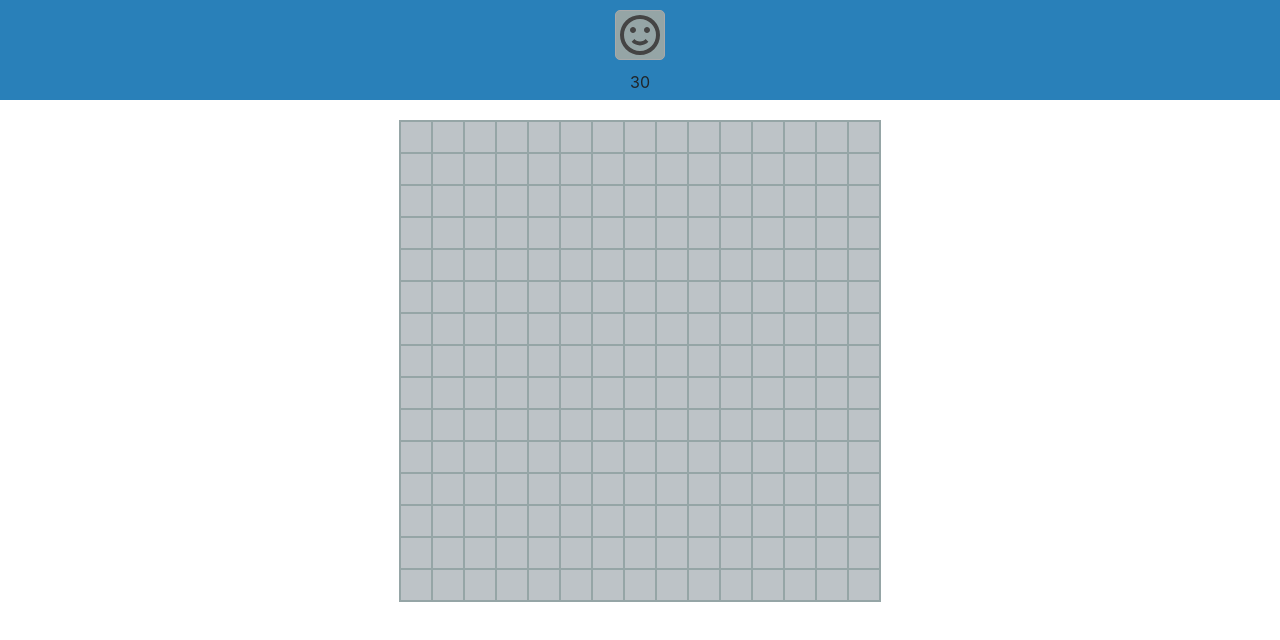
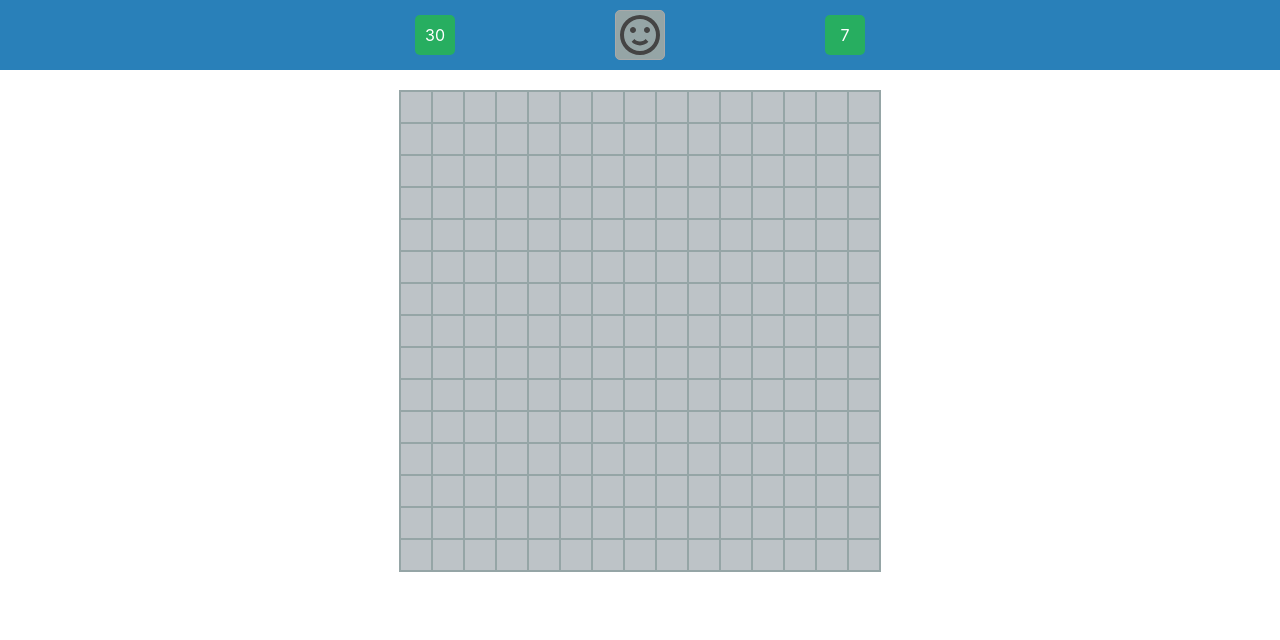
Before and after one commit to yilmazburak/minesweeper, an Angular app: page / in a window 1280 px wide. Shown: the top 640 px of the page. Built offline with nearby package versions, Linux system fonts and the light colour scheme.

Commit message:
Timer added

```diff
--- a/src/app/app.component.ts
+++ b/src/app/app.component.ts
@@ -11,22 +11,27 @@ export class AppComponent {
   title = 'minesweeper';
 
   constructor(private board: Board) {
-      console.log(board);
   }
 
   checkCell(cell: Cell) {
     const result = this.board.checkCell(cell);
     if(result === 'gameover') {
-      alert('You Lose!');
+      this.board.lose = true;
+      // alert('You Lose!');
     } else if (result === 'win'){
-      alert('You Win!');
+      this.board.win = true;
+      // alert('You Win!');
+
     }
   }
 
   flag(cell: Cell) {
     if(cell.status === 'flag') {
+      this.board.setFlagCount(this.board.getFlagCount()-1);
       cell.status = 'open';
+
     }else if(cell.status === 'open') {
+      this.board.setFlagCount(this.board.getFlagCount()+1);
       cell.status = 'flag';
     }
   }
--- a/src/app/components/status-bar/status-bar.component.html
+++ b/src/app/components/status-bar/status-bar.component.html
@@ -1,12 +1,23 @@
 <nav>
   <div class="display">
-
-    <button (click)="reset()">
-      <svg style="width:50px; height:50px" viewBox="0 0 25 25">
-        <path fill="#444444" d="M20,12A8,8 0 0,0 12,4A8,8 0 0,0 4,12A8,8 0 0,0 12,20A8,8 0 0,0 20,12M22,12A10,10 0 0,1 12,22A10,10 0 0,1 2,12A10,10 0 0,1 12,2A10,10 0 0,1 22,12M10,9.5C10,10.3 9.3,11 8.5,11C7.7,11 7,10.3 7,9.5C7,8.7 7.7,8 8.5,8C9.3,8 10,8.7 10,9.5M17,9.5C17,10.3 16.3,11 15.5,11C14.7,11 14,10.3 14,9.5C14,8.7 14.7,8 15.5,8C16.3,8 17,8.7 17,9.5M12,17.23C10.25,17.23 8.71,16.5 7.81,15.42L9.23,14C9.68,14.72 10.75,15.23 12,15.23C13.25,15.23 14.32,14.72 14.77,14L16.19,15.42C15.29,16.5 13.75,17.23 12,17.23Z" />
-      </svg>
-    </button>
-
-    <div class="mineCount">{{board.mineCount}}</div>
+    <div class="displayFrame">
+      <div class="mineCount">
+        {{board.mineCount - board.flagCount}}
+      </div>
+    </div>
+    <div class="resetFrame">
+      <button (click)="reset()">
+        <svg style="width:50px; height:50px" viewBox="0 0 25 25">
+          <path *ngIf="board.win === false && board.lose === false" fill="#444444" d="M20,12A8,8 0 0,0 12,4A8,8 0 0,0 4,12A8,8 0 0,0 12,20A8,8 0 0,0 20,12M22,12A10,10 0 0,1 12,22A10,10 0 0,1 2,12A10,10 0 0,1 12,2A10,10 0 0,1 22,12M10,9.5C10,10.3 9.3,11 8.5,11C7.7,11 7,10.3 7,9.5C7,8.7 7.7,8 8.5,8C9.3,8 10,8.7 10,9.5M17,9.5C17,10.3 16.3,11 15.5,11C14.7,11 14,10.3 14,9.5C14,8.7 14.7,8 15.5,8C16.3,8 17,8.7 17,9.5M12,17.23C10.25,17.23 8.71,16.5 7.81,15.42L9.23,14C9.68,14.72 10.75,15.23 12,15.23C13.25,15.23 14.32,14.72 14.77,14L16.19,15.42C15.29,16.5 13.75,17.23 12,17.23Z" />
+          <path *ngIf="board.lose === true" fill="#444444" d="M12,2C6.47,2 2,6.47 2,12C2,17.53 6.47,22 12,22A10,10 0 0,0 22,12C22,6.47 17.5,2 12,2M12,20A8,8 0 0,1 4,12A8,8 0 0,1 12,4A8,8 0 0,1 20,12A8,8 0 0,1 12,20M16.18,7.76L15.12,8.82L14.06,7.76L13,8.82L14.06,9.88L13,10.94L14.06,12L15.12,10.94L16.18,12L17.24,10.94L16.18,9.88L17.24,8.82L16.18,7.76M7.82,12L8.88,10.94L9.94,12L11,10.94L9.94,9.88L11,8.82L9.94,7.76L8.88,8.82L7.82,7.76L6.76,8.82L7.82,9.88L6.76,10.94L7.82,12M12,14C9.67,14 7.69,15.46 6.89,17.5H17.11C16.31,15.46 14.33,14 12,14Z" />
+          <path *ngIf="board.win === true" fill="#444444" d="M19,10C19,11.38 16.88,12.5 15.5,12.5C14.12,12.5 12.75,11.38 12.75,10H11.25C11.25,11.38 9.88,12.5 8.5,12.5C7.12,12.5 5,11.38 5,10H4.25C4.09,10.64 4,11.31 4,12A8,8 0 0,0 12,20A8,8 0 0,0 20,12C20,11.31 19.91,10.64 19.75,10H19M12,4C9.04,4 6.45,5.61 5.07,8H18.93C17.55,5.61 14.96,4 12,4M22,12A10,10 0 0,1 12,22A10,10 0 0,1 2,12A10,10 0 0,1 12,2A10,10 0 0,1 22,12M12,17.23C10.25,17.23 8.71,16.5 7.81,15.42L9.23,14C9.68,14.72 10.75,15.23 12,15.23C13.25,15.23 14.32,14.72 14.77,14L16.19,15.42C15.29,16.5 13.75,17.23 12,17.23Z" />
+        </svg>
+      </button>
+    </div>
+    <div class="displayFrame">
+      <div class="mineCount">
+        {{timer.second}}
+      </div>
+    </div>
   </div>
 </nav>
--- a/src/app/components/status-bar/status-bar.component.scss
+++ b/src/app/components/status-bar/status-bar.component.scss
@@ -4,13 +4,37 @@ $asbestos: #7f8c8d;
 
 
 nav{
+  background-color: $belize-hole;
+  height: 70px;
+
   .display{
-    height: 100px;
-    background-color: $belize-hole;
-    text-align:center;
+    width: 100%;
+    display: flex;
+    justify-content: center;
+  }
+
+  .displayFrame{
+    display: inline-block !important;
+    width: 40px;
+    height: 40px;
+    margin: 15px;
+    margin-left: 150px;
+    margin-right: 150px;
+    background: #27ae60;
+    display: table-cell;
+    border-radius: 5px;
 
     .mineCount{
+      text-align: center;
+      vertical-align: middle;
+      color: white;
+      line-height: 40px;
     }
+
+  }
+
+  .resetFrame{
+    display: inline-block !important;
 
     button{
       background-color: $concrete;
@@ -21,7 +45,6 @@ nav{
       border: .5px darkgrey solid;
       border-radius: 5px;
       transition-duration: 200ms;
-
     }
 
     button:hover{
--- a/src/app/components/status-bar/status-bar.component.ts
+++ b/src/app/components/status-bar/status-bar.component.ts
@@ -1,5 +1,6 @@
 import { Component, OnInit } from '@angular/core';
 import { Board } from '../../services/board/board.service';
+import { Timer } from '../../services/timer/timer.service';
 
 @Component({
   selector: 'app-status-bar',
@@ -9,7 +10,9 @@ import { Board } from '../../services/board/board.service';
 
 export class StatusBarComponent implements OnInit {
 
-  constructor(private board: Board) {
+  constructor(private board: Board, private timer: Timer) {
+    timer.start();
+    console.log(timer);
   }
 
   ngOnInit() {
--- a/src/app/services/board/board.service.ts
+++ b/src/app/services/board/board.service.ts
@@ -27,7 +27,11 @@ export class Board {
   cells: Cell[][] = [];
 
   private remainingCells = 0;
+  private flagCount = 0;
   private mineCount = 0;
+  public win = false;
+  public lose = false;
+
   constructor() {
     this.refresh();
   }
@@ -38,6 +42,9 @@ export class Board {
 
     this.remainingCells = 0;
     this.mineCount = 0;
+    this.flagCount = 0;
+    this.win = false;
+    this.lose = false;
 
     for (let y = 0; y < size; y++) {
       this.cells[y] = [];
@@ -82,6 +89,14 @@ export class Board {
     return this.cells[y][x];
   }
 
+  getFlagCount(){
+    return this.flagCount;
+  }
+
+  setFlagCount(flagCount: number){
+    this.flagCount = flagCount;
+  }
+
   checkCell(cell: Cell): 'gameover' | 'win' | null {
     if (cell.status !== "open") {
       return;
@@ -90,7 +105,7 @@ export class Board {
       return 'gameover';
     } else {
       cell.status = 'clear';
-      //Empty celli let's clear the whole block.
+      //Empty cell - let's clear the whole block.
       if (cell.proximityMines === 0) {
         for (const peer of PEERS) {
           if (this.cells[cell.row + peer[0]] && this.cells[cell.row + peer[0]][cell.column + peer[1]]) {
--- /dev/null
+++ b/src/app/services/timer/timer.service.ts
@@ -0,0 +1,76 @@
+
+import { interval, Subject, PartialObserver, Observable } from 'rxjs';
+import { takeUntil } from 'rxjs/operators';
+import { Injectable } from '@angular/core';
+
+@Injectable({
+  providedIn: 'root',
+})
+export class Timer {
+  name = "Angular";
+  private progressNum = 0;
+  progress: string;
+  second: number;
+  isRunning = true;
+  isComplete = false;
+
+  timer$: Observable<number>;
+  timerObserver: PartialObserver<number>;
+
+  stopClick$ = new Subject();
+  pauseClick$ = new Subject();
+
+
+
+  private getProgress() {
+    this.progress = `${this.progressNum}%`;
+    this.second = this.progressNum;
+  }
+  start() {
+    this.getProgress();
+
+    this.timer$ = interval(1000)
+      .pipe(
+        takeUntil(this.pauseClick$),
+        takeUntil(this.stopClick$)
+      );
+
+    this.timerObserver = {
+      next: (_: number) => {
+        if (this.progressNum < 999) {
+          this.progressNum += 1;
+          this.getProgress();
+        } else {
+          this.stopClick$.next();
+          this.isRunning = false;
+          this.isComplete = true;
+        }
+      }
+    };
+
+    this.timer$.subscribe(this.timerObserver);
+  }
+
+  pauseClick() {
+    this.pauseClick$.next();
+    this.isRunning = false;
+  }
+
+  restartClick() {
+    this.isRunning = true;
+    if (this.isComplete) {
+      this.isComplete = false;
+      this.progressNum = 0;
+      this.getProgress();
+    }
+
+    this.timer$.subscribe(this.timerObserver);
+  }
+
+  stopClick() {
+    this.progressNum = 0;
+    this.getProgress();
+    this.stopClick$.next();
+    this.isRunning = false;
+  }
+}
```
